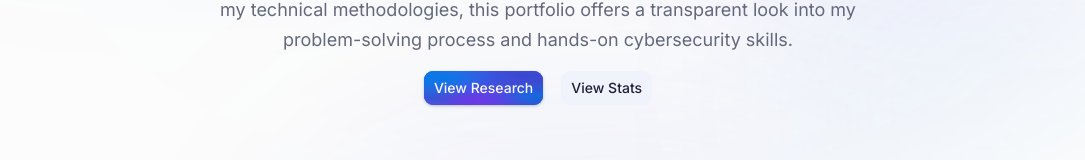
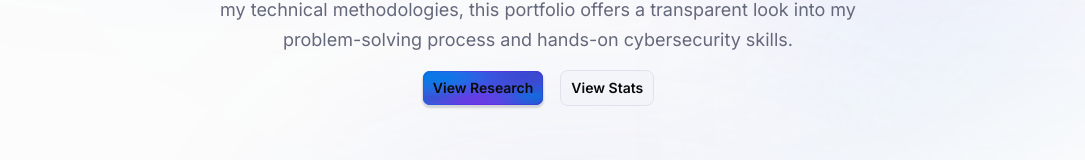
Before and after one commit to KieranPritchard/CTF-Portfolio, a Next.js app: page / in a window 1280 px wide. Shown: the part 451-611 px from the top of the page, without its empty margins (102-1187 px from the left). Built offline with nearby package versions, Linux system fonts and the light colour scheme.

Commit message:
updated the link buttons

```diff
--- a/components/layout/LinkButton.tsx
+++ b/components/layout/LinkButton.tsx
@@ -1,25 +1,86 @@
 /**
  * Styled anchor button that wraps the shadcn Button component.
  * Used for prominent call-to-action links on the home page hero.
+ *
+ * Styled to the "New Design" Figma hero buttons: a 32px, 8px-radius button in two looks.
+ * - "default" is the primary button: a 35% brand-gradient fill with a gradient outline.
+ * - "secondary" and "outline" are the neutral button: a dark tinted fill with the same glass treatment.
+ * Other shadcn variants (ghost, link, destructive) keep their normal shadcn styling.
+ * Dark values come straight from the design; light mode falls back to the theme tokens.
  */
 import { Button, buttonVariants } from "@/components/ui/button"
 import { VariantProps } from "class-variance-authority"
 
 /** Props for LinkButton, extending shadcn button size and variant options. */
 interface LinkButtonProps extends VariantProps<typeof buttonVariants> {
-    text: string;
-    link: string;
+  text: string
+  link: string
 }
 
+/**
+ * 0.6px brand-gradient outline (#006fe0 -> #6826ea -> #2840d0), drawn by a masked ::before layer because a
+ * CSS border cannot take a gradient. The mask uses longhand properties so it can only ever cut out the ring
+ * and never fills the button. Takes up no space, so it never shifts layout.
+ */
+const gradientBorder: string =
+  "relative before:content-[''] before:pointer-events-none before:absolute before:inset-0 before:rounded-[inherit] before:p-[0.6px] before:bg-[linear-gradient(98.77deg,#006fe0,#6826ea,#2840d0)] before:[mask-image:linear-gradient(#000,#000),linear-gradient(#000,#000)] before:[mask-clip:content-box,border-box] before:[mask-composite:exclude] before:[-webkit-mask-image:linear-gradient(#000,#000),linear-gradient(#000,#000)] before:[-webkit-mask-clip:content-box,border-box] before:[-webkit-mask-composite:xor]"
+
+/** Shared look for the two hero variants: 8px radius, 14px semibold, bright text in dark mode. */
+const sharedStyles: string =
+  "rounded-[8px] text-sm font-semibold text-foreground hover:text-foreground dark:text-[#fafafa] dark:hover:text-[#fafafa]"
+
+/**
+ * Primary: clear-glass look, built from the Figma button's own values (35% brand-gradient fill, 60% gradient
+ * outline, Glass effect with blur 4, depth 20, light intensity 0.8 at -45deg). CSS has no true refraction,
+ * so the glass is approximated with:
+ * - a small 4px backdrop blur (a big blur reads as frosted, not glass) plus a saturation boost so the hero glow
+ *   behind the button shows through crisply and richer in colour,
+ * - rim light on opposing edges: bright on the top-left, fainter on the bottom-right, like light catching a bevel,
+ * - a soft inner glow for depth, and a very faint sheen across the top half,
+ * - the design's drop shadow underneath.
+ * The rim light and inner glow are dark-mode only, because white light would be invisible on a light page.
+ * Needs something behind the button (the hero glow) to show off the blur. Hover fills the tint to 50%.
+ */
+const primaryStyles: string = `${gradientBorder} before:opacity-60 hover:before:opacity-100 bg-transparent backdrop-blur-[4px] backdrop-saturate-150 bg-[image:linear-gradient(180deg,rgba(255,255,255,0.1),rgba(255,255,255,0)_50%),linear-gradient(98.77deg,rgba(0,111,224,0.35),rgba(104,38,234,0.35),rgba(40,64,208,0.35))] shadow-[0_2px_2px_rgba(0,0,0,0.14)] dark:shadow-[0_2px_2px_rgba(0,0,0,0.14),inset_1.5px_1.5px_0_rgba(255,255,255,0.3),inset_-1px_-1px_0_rgba(255,255,255,0.12),inset_0_0_14px_rgba(255,255,255,0.07)] hover:bg-transparent hover:bg-[image:linear-gradient(180deg,rgba(255,255,255,0.14),rgba(255,255,255,0)_50%),linear-gradient(98.77deg,rgba(0,111,224,0.5),rgba(104,38,234,0.5),rgba(40,64,208,0.5))]`
+
+/**
+ * Secondary: the Figma button is a 45% dark tinted fill with no stroke and the same Glass effect as the primary
+ * (blur 4, depth 20, light intensity 0.8 at -45deg), so it gets the same glass treatment: a 4px backdrop blur with
+ * a saturation boost, and rim light on opposing edges (bright top-left, fainter bottom-right) plus a soft inner glow.
+ * A hairline inset ring keeps the faint all-round edge the button had before. The rim light is dark-mode only;
+ * light mode keeps a normal border. The fill gets stronger on hover.
+ */
+const secondaryStyles: string =
+  "border-[0.6px] border-border bg-muted/60 backdrop-blur-[4px] backdrop-saturate-150 hover:bg-muted dark:border-transparent dark:bg-[rgba(28,30,45,0.45)] dark:shadow-[inset_0_0_0_0.6px_rgba(255,255,255,0.08),inset_1.5px_1.5px_0_rgba(255,255,255,0.3),inset_-1px_-1px_0_rgba(255,255,255,0.12),inset_0_0_14px_rgba(255,255,255,0.07)] dark:hover:bg-[rgba(28,30,45,0.8)]"
+
 /** Renders a navigable button-styled anchor link. */
-function LinkButton({ text, link, size = "default", variant = "default" }: LinkButtonProps) {
-    return (
-        <Button variant={variant} size={size} asChild>
-            <a href={link}>
-                {text}
-            </a>
-        </Button>
-    )
+function LinkButton({
+  text,
+  link,
+  size = "default",
+  variant = "default",
+}: LinkButtonProps) {
+  // The design only specifies the default size (32px tall, 10px side padding)
+  const sizeStyles: string = size === "default" ? "h-8 px-2.5" : ""
+
+  // Only the two hero variants get the new look; everything else stays as shadcn defines it
+  let variantStyles: string = ""
+  if (variant === "default") {
+    variantStyles = `${sharedStyles} ${primaryStyles}`
+  } else if (variant === "secondary" || variant === "outline") {
+    variantStyles = `${sharedStyles} ${secondaryStyles}`
+  }
+
+  return (
+    <Button
+      variant={variant}
+      size={size}
+      asChild
+      className={`${sizeStyles} ${variantStyles}`.trim()}
+    >
+      <a href={link}>{text}</a>
+    </Button>
+  )
 }
 
 export default LinkButton
```
